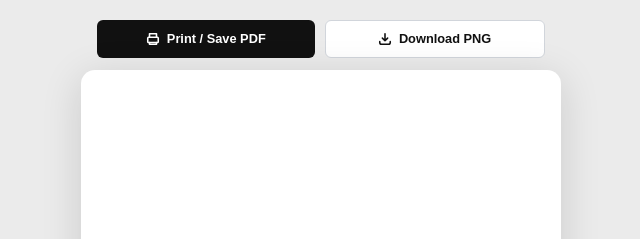
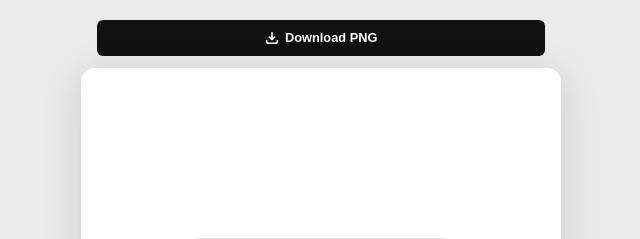
Before and after one commit to selimmans/QueueLight, a Django app: template dashboard/templates/dashboard/qr_poster.html in a window 1280 px wide. Shown: the top 239 px of the page, without its empty margins (319-959 px from the left). Run offline with Django 5.2, Linux system fonts and the light colour scheme; the template is opened without the code that fills it: most values are stand-ins (such as "Sample title", 1, 10 or a date in 2020); data that the repository does not hold is empty; some libraries are stand-ins or nearby versions.

Commit message:
fix: remove Print/PDF button from QR poster, keep Download PNG only
Co-Authored-By: Claude Sonnet 4.6 <noreply@anthropic.com>

```diff
--- a/dashboard/templates/dashboard/qr_poster.html
+++ b/dashboard/templates/dashboard/qr_poster.html
@@ -153,11 +153,7 @@
 <body>
 
   <div class="controls">
-    <button class="ctrl-btn ctrl-primary" onclick="window.print()">
-      <svg width="14" height="14" viewBox="0 0 16 16" fill="none" stroke="currentColor" stroke-width="1.8" stroke-linecap="round" stroke-linejoin="round"><path d="M4 6V2h8v4"/><rect x="2" y="6" width="12" height="6" rx="1"/><path d="M4 12v2h8v-2"/></svg>
-      Print / Save PDF
-    </button>
-    <button class="ctrl-btn ctrl-secondary" onclick="downloadPNG(this)">
+    <button class="ctrl-btn ctrl-primary" onclick="downloadPNG(this)">
       <svg width="14" height="14" viewBox="0 0 16 16" fill="none" stroke="currentColor" stroke-width="1.8" stroke-linecap="round" stroke-linejoin="round"><path d="M8 2v8m0 0-3-3m3 3 3-3"/><path d="M2 11v1a2 2 0 0 0 2 2h8a2 2 0 0 0 2-2v-1"/></svg>
       Download PNG
     </button>
```
